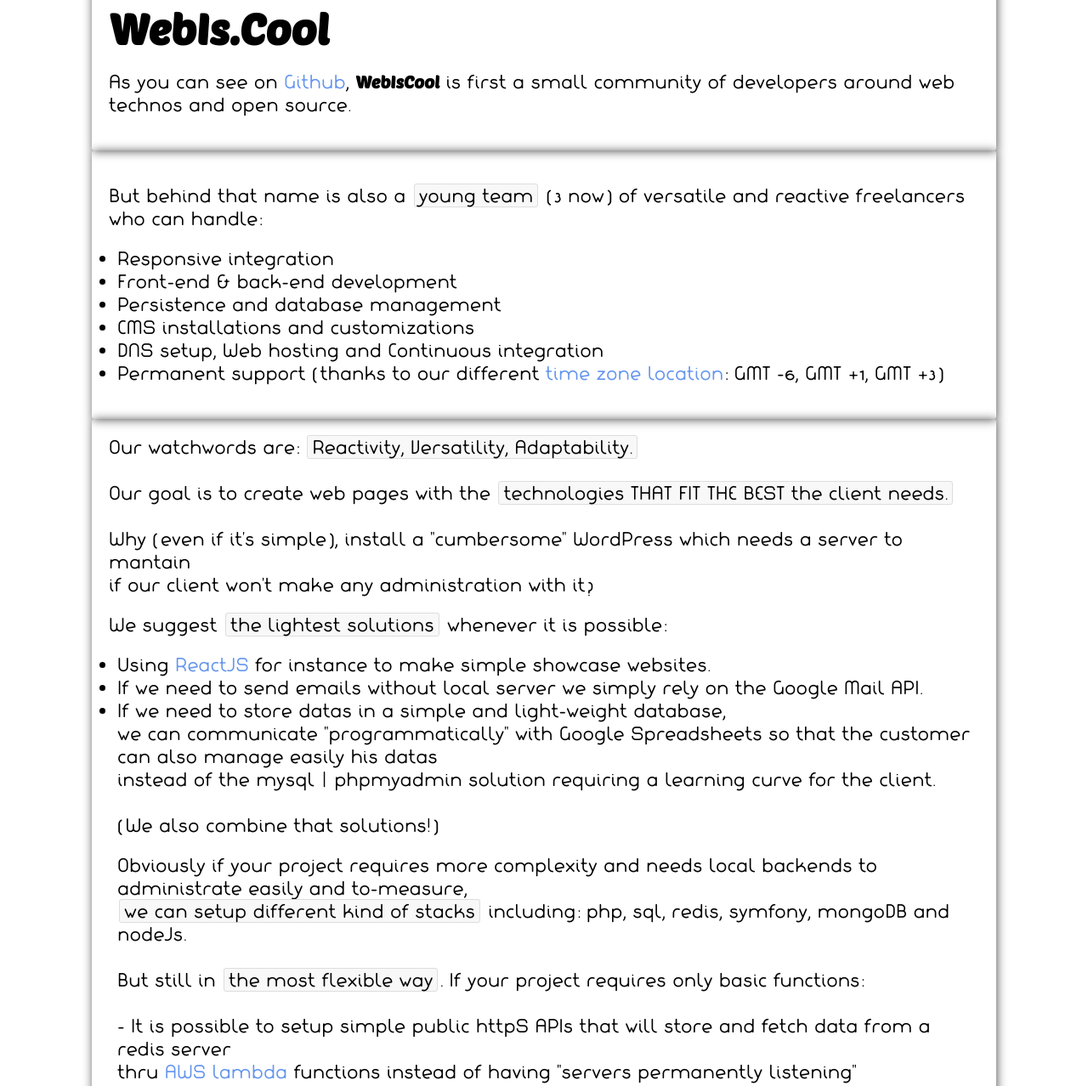
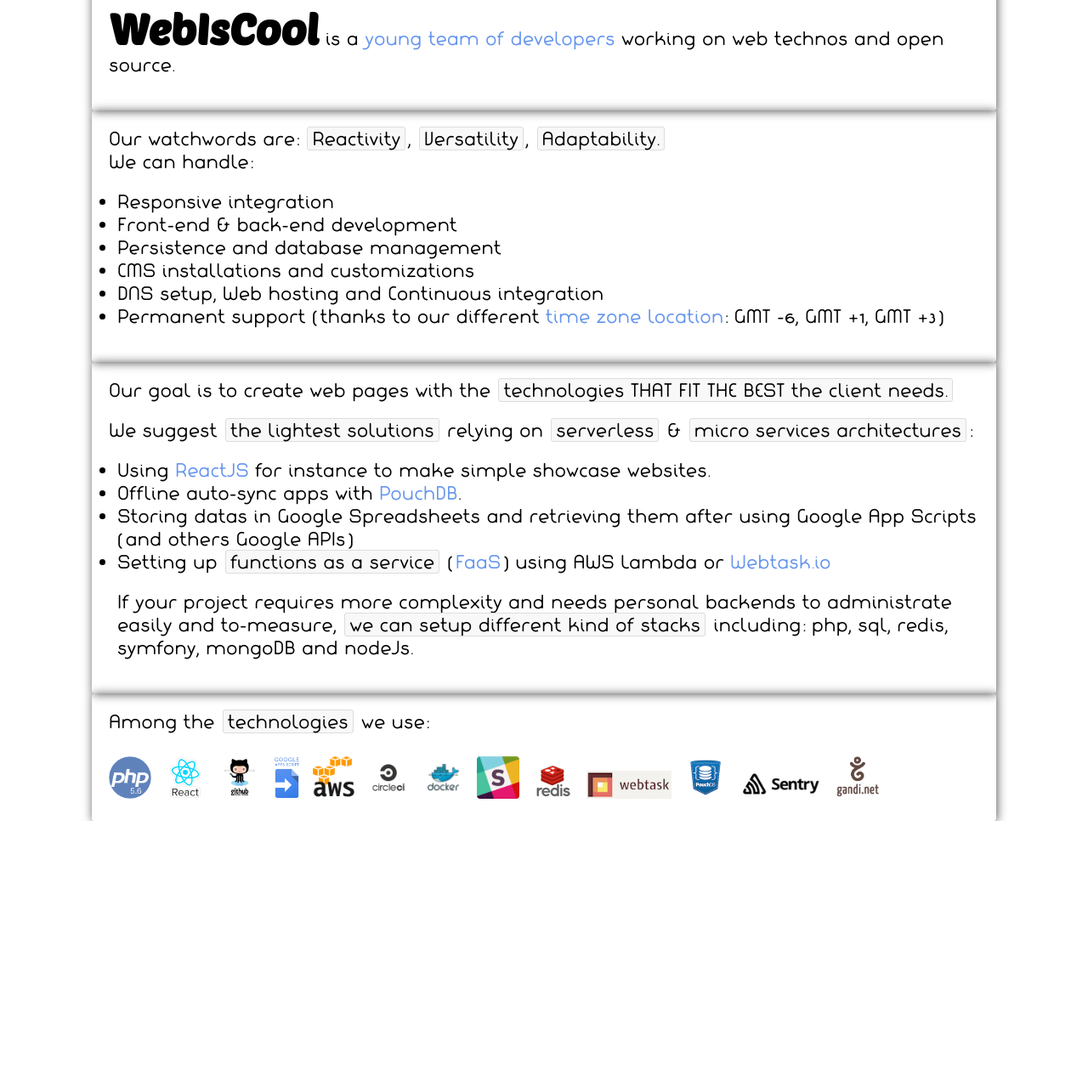
Before and after one commit to webiscool/home, a plain HTML site: page index.htm in a window 1280 px wide. Shown: the part 17-1295 px from the top of the page at 85% size. After the commit the page ends 983 px from the top, so only its background shows below. Drawn offline with Linux system fonts and the light colour scheme.

Commit message:
- Shorter presentation - New technos & logos - Fix font face css

```diff
--- a/css/main.css
+++ b/css/main.css
@@ -35,7 +35,7 @@
 
   ul{ margin-left: 10px; }
 
-  img{ border: none; max-width: 50px; }
+  img{ border: none; max-width: 100px; max-height: 50px;}
 
   #main{ margin-left: auto; margin-right: auto; }
 
--- a/index.htm
+++ b/index.htm
@@ -9,20 +9,18 @@
 <body>
   <div>
   <p>
-<span class="title">WebIs.Cool</span>
-<p>
-As you can see on <a href="https://github.com/webiscool" target="_blank">Github</a>, <span class="webiscool">WebIsCool</span> is first a small community of developers around web technos and open source.
-</p>
+<span class="title">WebIsCool</span> is a <a href="https://github.com/webiscool" target="_blank">young team of developers</a> working on web technos and open source.
 </p>
 </div>
 <div id="main">
-</p>
   <p>
-But behind that name is also a <span class="code">young team</span> (3 now) of versatile and reactive freelancers who can handle:
+    Our watchwords are:
+    <span class="code">Reactivity</span>, <span class="code">Versatility</span>, <span class="code">Adaptability.</span><br>
+      We can handle:
     <br>
     <ul>
       <li>Responsive integration</li>
-<li>Front-end & back-end development</li>
+      <li>Front-end &amp; back-end development</li>
       <li>Persistence and database management</li>
       <li>CMS installations and customizations</li>
       <li>DNS setup, Web hosting and Continuous integration</li>
@@ -32,49 +30,38 @@
 </div>
 <div>
 <p>
-Our watchwords are:
-
-<span class="code">Reactivity, Versatility, Adaptability.</span>
-<br><br>
 Our goal is to create web pages with the <span class="code">technologies THAT FIT THE BEST the client needs.</span>
-<br><br>
-Why (even if it's simple), install a "cumbersome" WordPress which needs a server to mantain
-<br> if our client won't make any administration with it?
 </p>
 <p>
-We suggest <span class="code">the lightest solutions</span> whenever it is possible:
+We suggest <span class="code">the lightest solutions</span> relying on <span class="code">serverless</span> &amp; <span class="code">micro services architectures</span>:
 <br>
 <ul>
 <li>Using <a href="https://facebook.github.io/react/" target="_blank">ReactJS</a> for instance to make simple showcase websites.</li>
-<li>If we need to send emails without local server we simply rely on the Google Mail API.</li>
-<li>If we need to store datas in a simple and light-weight database,</li>
-we can communicate "programmatically" with Google Spreadsheets so that the customer can also manage easily his datas<br>
- instead of the mysql | phpmyadmin solution requiring a learning curve for the client.</li>
-<br><br>
-(We also combine that solutions!)
+<li>Offline auto-sync apps with <a href="https://pouchdb.com/" target="_blank">PouchDB</a>.
+<li>Storing datas in Google Spreadsheets and retrieving them after using Google App Scripts (and others Google APIs)</li>
+<li>Setting up <span class="code">functions as a service</span> (<a href="https://en.wikipedia.org/wiki/Function_as_a_Service" target="_blank">FaaS</a>) using AWS Lambda or <a href="https://webtask.io/" target="_blank">Webtask.io</a><br>
 </p>
 
 <p>
-Obviously if your project requires more complexity and needs local backends to administrate easily and to-measure,<br>
+If your project requires more complexity and needs personal backends to administrate easily and to-measure,
 <span class="code">we can setup different kind of stacks</span> including: php, sql, redis, symfony, mongoDB and nodeJs.
-<br><br>
-But still in <span class="code">the most flexible way</span>. If your project requires only basic functions:
-<br><br>
-- It is possible to setup simple public httpS APIs that will store and fetch data from a redis server<br>
- thru <a href="https://aws.amazon.com/lambda/details/?nc1=h_ls" target="_blank">AWS lambda</a> functions instead of having "servers permanently listening"
 </p>
 </div>
 <div>
-Among the technologies we use:<br>
+Among the <span class="code">technologies</span> we use:<br><br>
 <img src="img/php.png" />&nbsp;
 <img src="img/react.png" />&nbsp;
 <img src="img/github.jpg" />&nbsp;
 <img src="img/google-app-scripts-logo.png" />&nbsp;
 <img src="img/aws.png" />&nbsp;
-<img src="img/travis.png" />&nbsp;
+<img src="img/circleci-logo.png" />&nbsp;
 <img src="img/docker.png" />&nbsp;
 <img src="img/slack.png" />&nbsp;
 <img src="img/redis.png" />&nbsp;
+<img src="img/webtask-io-logo.png" />&nbsp;
+<img src="img/pouch-logo.jpeg" />&nbsp;
+<img src="img/sentry-logo.png" />&nbsp;
+<img src="img/gandi.jpg" />
 </div>
 </body>
 </html>
```
Also changed, not shown: img/circleci-logo.png (added), img/gandi.jpg (added), img/gandi.png (deleted), img/pouch-logo.jpeg (added), img/sentry-logo.png (added), img/webtask-io-logo.png (added). Lines whose indentation alone changed are shown as unchanged.
